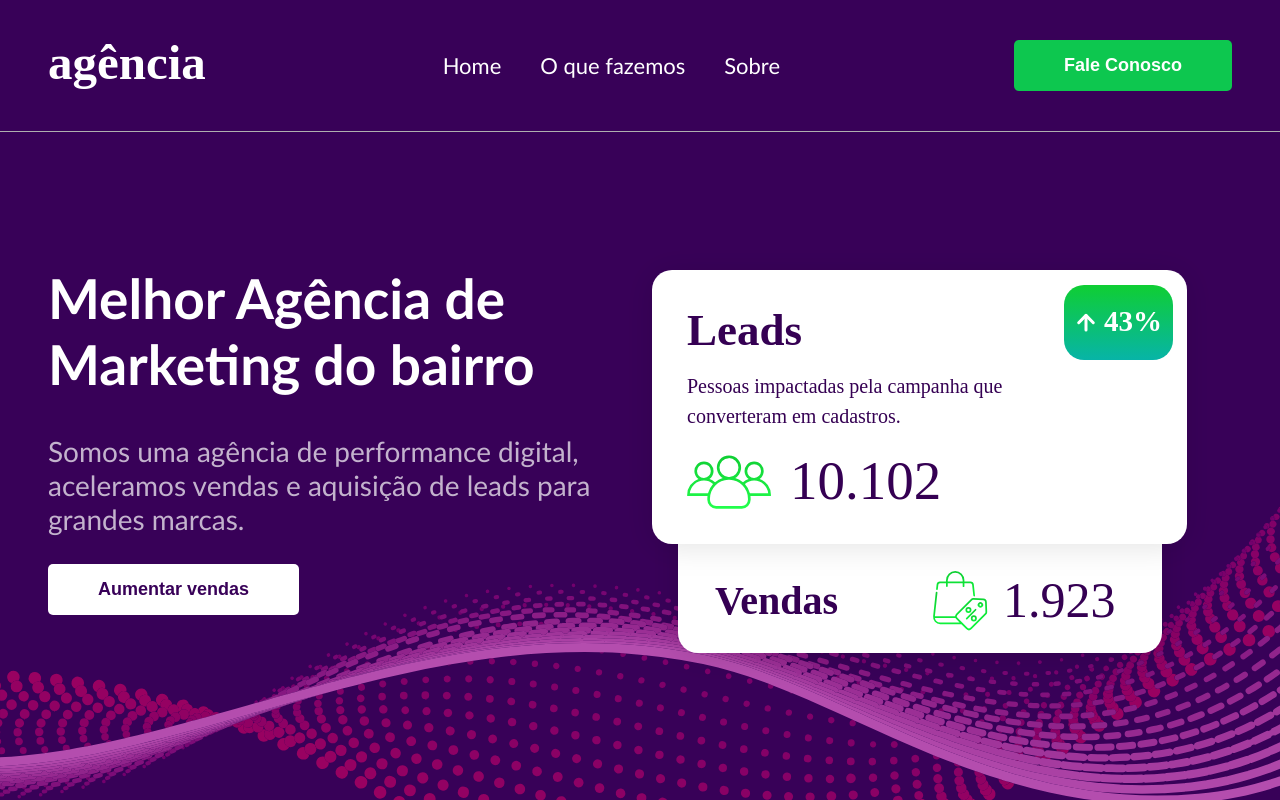
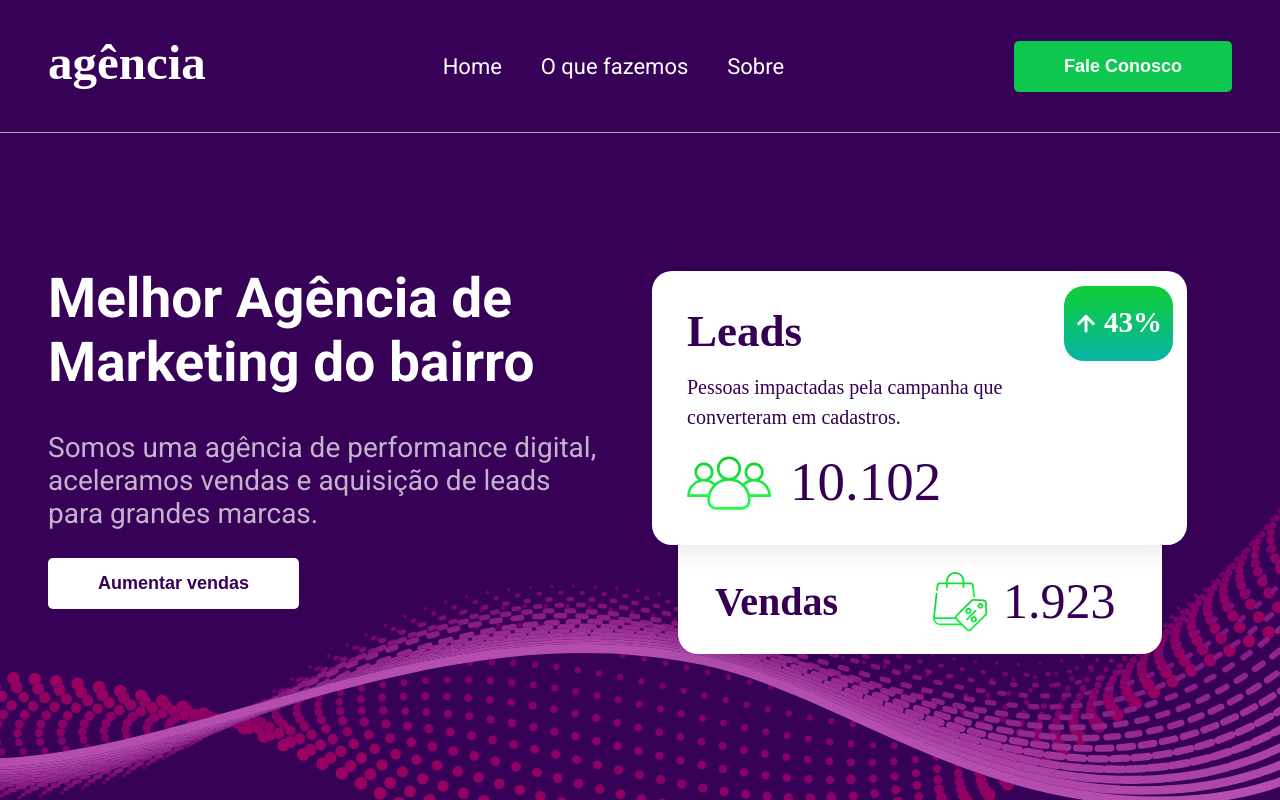
Before and after one commit to joaovitorcidralv/LandingPageMKT, a Next.js app: page / in a window 1280 px wide. Shown: the top 800 px of the page. Built offline with nearby package versions, Linux system fonts and the light colour scheme.

Commit message:
Mudança de Fontes

```diff
--- a/pages/_app.jsx
+++ b/pages/_app.jsx
@@ -1,5 +1,7 @@
 import '@/styles/globals.scss'
 
-export default function App({ Component, pageProps }) {
+function MyApp({ Component, pageProps }) {
   return <Component {...pageProps} />
 }
+
+export default MyApp;
--- a/pages/_document.js
+++ /dev/null
@@ -1,13 +0,0 @@
-import { Html, Head, Main, NextScript } from 'next/document'
-
-export default function Document() {
-  return (
-    <Html lang="en">
-      <Head />
-      <body>
-        <Main />
-        <NextScript />
-      </body>
-    </Html>
-  )
-}
--- /dev/null
+++ b/pages/_document.jsx
@@ -0,0 +1,28 @@
+import Document, { Html, Head, Main, NextScript } from "next/document";
+
+class MyDocument extends Document {
+  render() {
+    return (
+      <Html>
+        <Head>
+          <link rel="preconnect" href="https://fonts.googleapis.com" />
+          <link
+            rel="preconnect"
+            href="https://fonts.gstatic.com"
+            crossOrigin="true"
+          />
+          <link
+            href="https://fonts.googleapis.com/css2?family=Roboto:wght@100;300;400;500;700&display=swap"
+            rel="stylesheet"
+          />
+        </Head>
+        <body>
+          <Main />
+          <NextScript />
+        </body>
+      </Html>
+    );
+  }
+}
+
+export default MyDocument;
--- a/styles/globals.scss
+++ b/styles/globals.scss
@@ -1,14 +1,10 @@
 @import "./mixins/colors.scss";
-
-* {
-  box-sizing: border-box;
-}
 
 html,
 body {
   padding: 0;
   margin: 0;
-  font-family: 'Trebuchet MS', 'Lucida Sans Unicode', 'Lucida Grande', 'Lucida Sans', Arial, sans-serif;
+  font-family: Roboto, sans-serif;
   background-color: $purple-color;
   color: $white-color;
 }
@@ -17,3 +13,7 @@
   color: inherit;
   text-decoration: none;
 }
+
+* {
+  box-sizing: border-box;
+}
```
